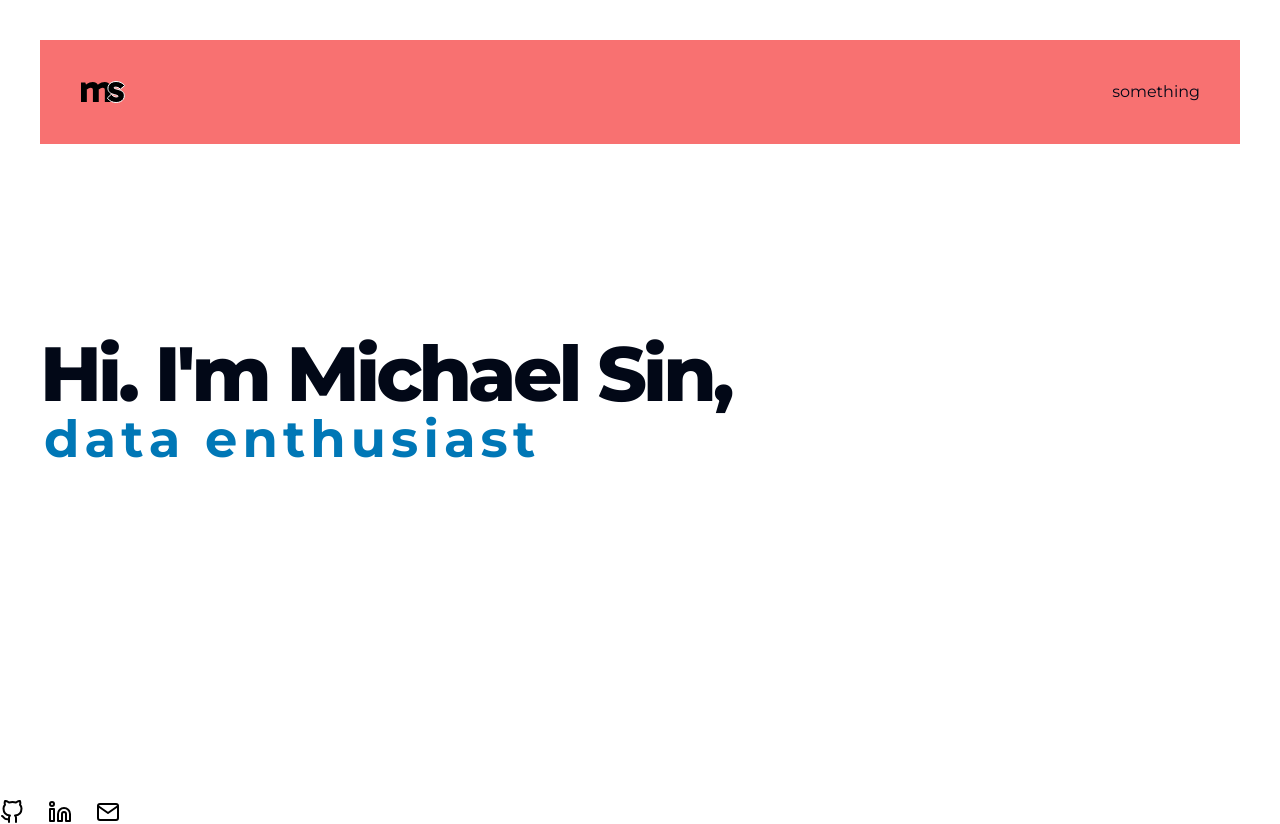
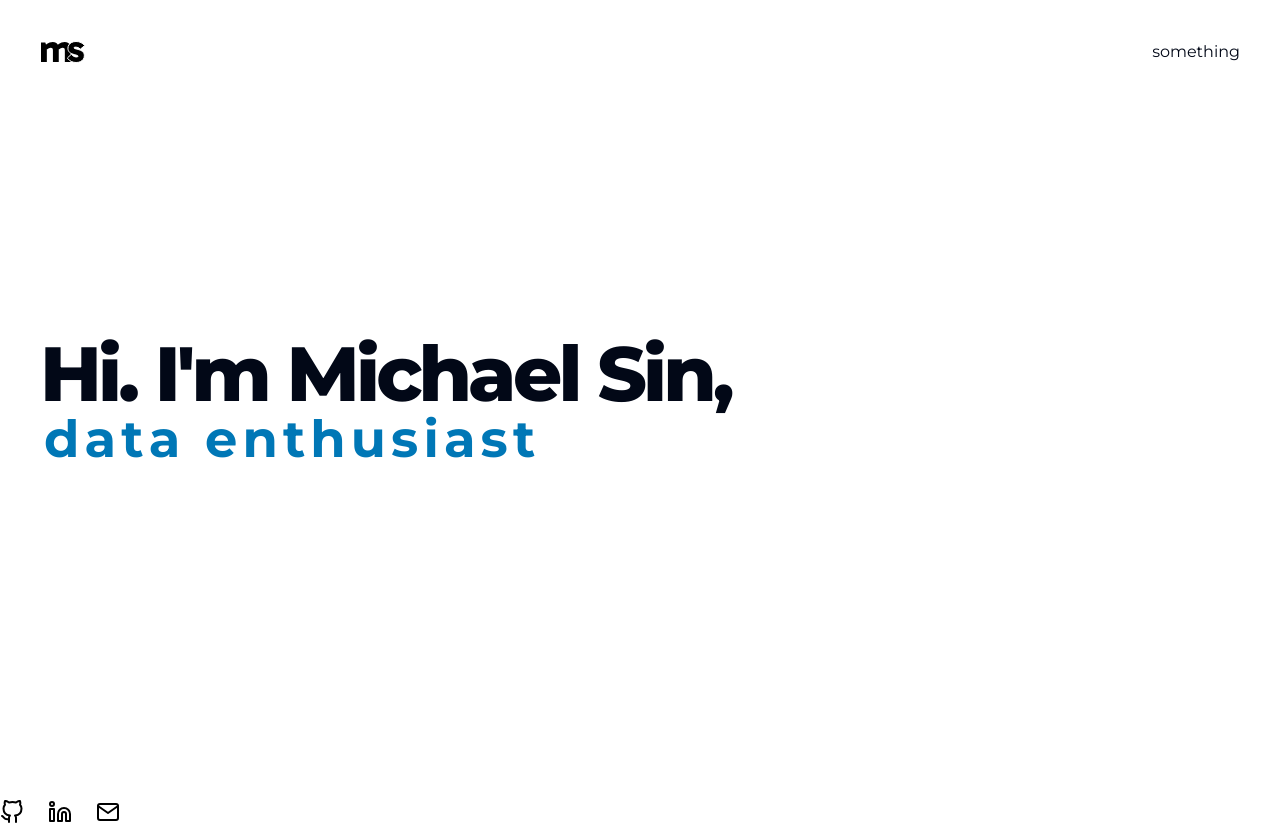
Before and after one commit to michaelwcsin/portfolio, a Next.js app: page / in a window 1280 px wide. Built offline with nearby package versions, Linux system fonts and the light colour scheme.

Commit message:
Changes to header settings, z-index update

```diff
--- a/components/icons/logo.tsx
+++ b/components/icons/logo.tsx
@@ -2,7 +2,7 @@ import React from "react";
 
 const IconLogo = () => {
   return (
-    <div className="flex p-10 items-center">
+    <div className="flex items-center">
       <a href="/" className="relative z-20">
         <svg
           width="46"
--- a/pages/Header.tsx
+++ b/pages/Header.tsx
@@ -3,10 +3,10 @@ import React from "react";
 
 const Header = () => {
   return (
-    <div className="fixed w-full">
-      <div className="bg-red-400 m-10 flex justify-between">
+    <div className="fixed w-full z-10">
+      <div className="m-10 h-full flex justify-between">
         <IconLogo />
-        <div className="flex text-center items-center p-10">something</div>
+        <div className="flex text-center items-center">something</div>
       </div>
     </div>
   );
```
